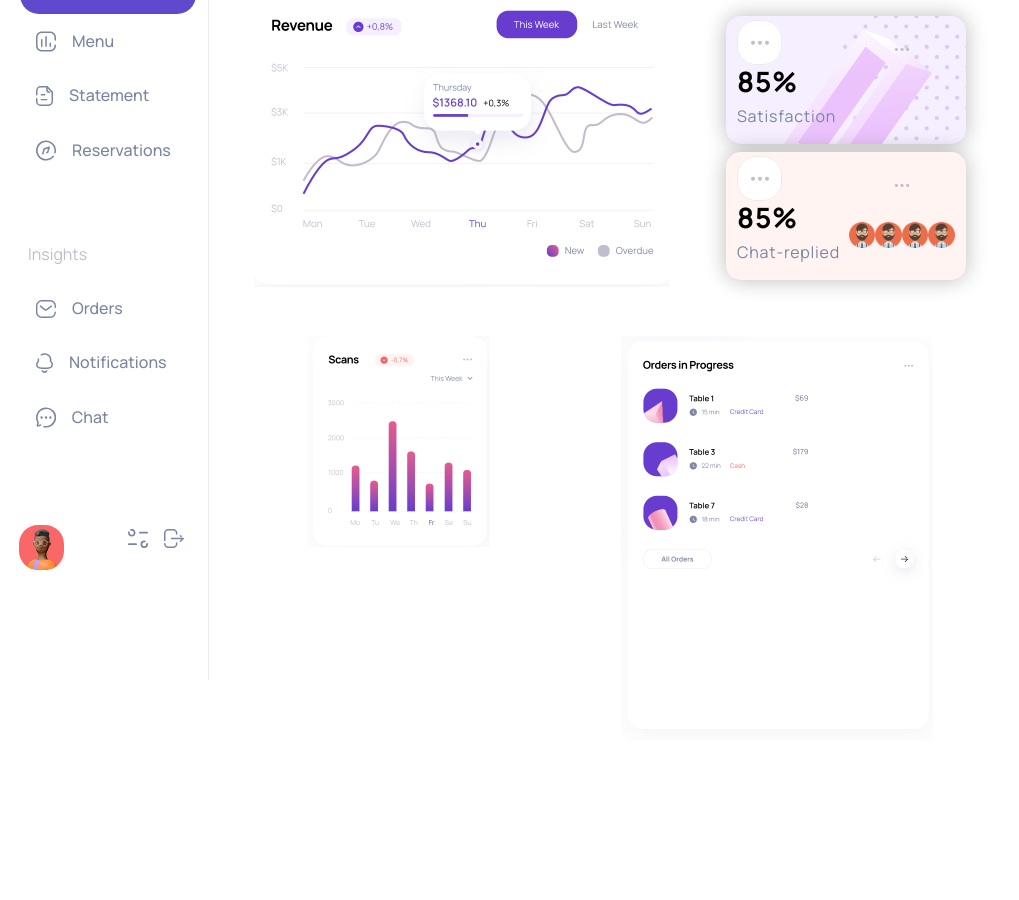
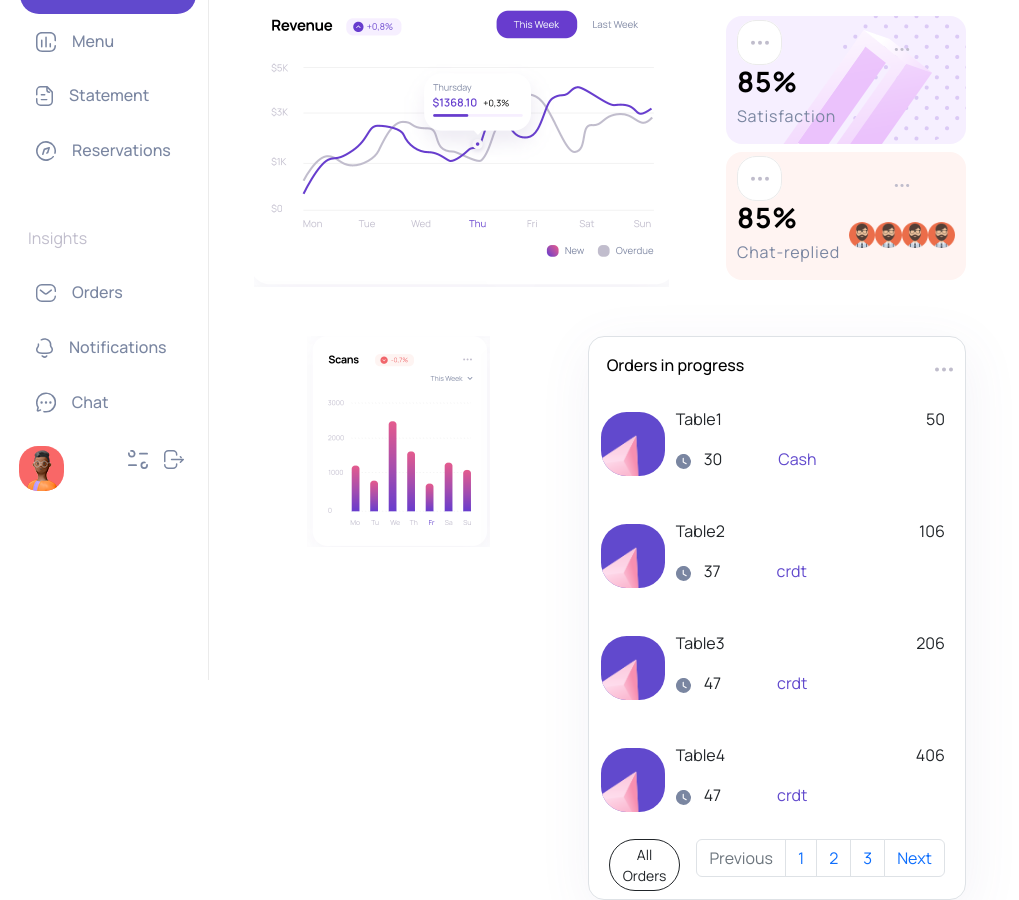
Before and after one commit to RohanGautam1/Lordwide, a React (Create React App) app: page /Dashboard in a window 1280 px wide. Shown: the part 120-1020 px from the top of the page, without its empty margins (0-1019 px from the left). Before the commit the page ends 860 px from the top, so only its background shows below. Built offline with nearby package versions, Linux system fonts and the light colour scheme; a web font is replaced by a local one.

Commit message:
Dashboard Elements Created

```diff
--- a/package.json
+++ b/package.json
@@ -1,5 +1,5 @@
 {
-  "homepage": "http://mywebsite.com/relativepath",
+  "homepage": "http://mywebsite.com",
   "name": "lordwide",
   "version": "0.1.0",
   "private": true,
--- a/src/App.css
+++ b/src/App.css
@@ -124,11 +124,11 @@ body{
   margin-bottom: 0.5rem;
   padding: 0 .7rem 1.2rem;
   border: none;
-  border-radius: 15px;
+  border-radius: 1rem;
   color:rgba(0,0,0,1);
   letter-spacing: .05rem;
   /* font-family: 'Oswald', sans-serif; */
-  box-shadow: 0 0 21px rgba(0,0,0,.27);
+  /* box-shadow: 0 0 21px rgba(0,0,0,.27); */
   /* background-color: #f6efff */
 }
 .chat-replied{
@@ -194,6 +194,44 @@ body{
     color: #7A86A1;
     font-weight: 400;
     font-size: medium;
+  }
+
+  .Order-in-Progress{
+    background-color: #FFFFFF;
+    border-radius: 1rem;
+    box-shadow: 2px 13px 54px #695F9714;  }
+
+    .Order-in-Progress .heading{
+      margin-top: 1.2rem;
+    }
+  .table-img{
+    width: 4rem;
+    height: 4rem;
+    margin-top: .8rem;
+    margin-right: .2rem;
+  }
+  tr {
+    display: block
+  }
+  td.break {
+    float: left;
+    /* line-height: 22px;  */
+  }
+  td.Payment-mode{
+    padding-left: 3rem;
+    color: #6149CD;
+  }
+  .price{
+    width: 50vw;
+    background: #ccc;
+    text-align: right;
+  }
+
+  .clock-img{
+    width: .938rem;
+    height: .938rem;
+    margin-right: .8rem;
+
   }
 
   /* ================================================================================
--- a/src/App.js
+++ b/src/App.js
@@ -1,8 +1,8 @@
 import './App.css';
 
-import Orders from './component/Orders';
+// import Orders from './component/Orders';
 // import Sidebar from './component/Sidebar';
-import Forgot from './component/Forgot';
+// import Forgot from './component/Forgot';
 import Signup from './component/Signup';
 // import Dashboard from './component/Dashboard';
 // import Changepass from './component/Changepass';
--- a/src/Sidebar.css
+++ b/src/Sidebar.css
@@ -14,7 +14,16 @@
     height: auto;
     padding: 0;
     width: 100%;
-    margin-bottom: 4rem;
+    margin-bottom: 3rem;
+  /* background-color: #7A86A1; */
+  margin-left: .5rem;
+  }
+
+  .Insights-SidebarList{
+    height: auto;
+    padding: 0;
+    width: 100%;
+    /* margin-bottom: 4rem; */
   /* background-color: #7A86A1; */
   margin-left: .5rem;
   }
@@ -34,6 +43,7 @@
       padding-left: 1rem;
       cursor: pointer;
       font-size: 1rem;
+      margin-bottom: 0.01rem;
 
     }
 
@@ -51,6 +61,7 @@
       padding-left: 1rem;
       cursor: pointer;
       font-size: 1rem;
+      margin-bottom: 0.01rem;
 
     }
     .menu-text{
@@ -105,12 +116,12 @@
 
   .SideBarEndrow{
     margin-left: 0.41rem;
-    margin-top: 5rem;
+    /* margin-top: 5rem; */
 
   }
   .SidebarEnd{
     display: flex;
-    flex-direction: row;
+    /* flex-direction: row; */
     /* margin-top: 2rem; */
   }
   .SidebarEnd1{
--- a/src/component/Dashboard.js
+++ b/src/component/Dashboard.js
@@ -1,20 +1,36 @@
-import React from 'react'
+import React, { useState } from 'react'
+import Sidebar from './Sidebar'
+import '../App.css';
 import LogoImage2 from '../images/button-more.svg';
 import iconmore from '../images/icon_more.svg';
+import imageavtar from '../images/image_avtar.svg';
+import clockImg from '../images/icon_clock.svg';
+import TableImage from '../images/image_avtar.svg';
 import YourImageHere from '../images/your_image_here.png';
 import revenuechart from '../images/revenuechart.png';
 import scans from '../images/scans.png';
 import ordersinprog from '../images/ordersinprog.png';
 // import satisfactionbg from '../images/satisfaction_bg.svg';
-import Sidebar from './Sidebar'
+
+
 
 
 function Dashboard() {
+
+    const data = [
+        {tablenum:1,bill:50,time:30,paymode:'Cash'},
+        {tablenum:2,bill:106,time:37,paymode:'crdt'},
+        {tablenum:3,bill:206,time:47,paymode:'crdt'},
+        {tablenum:4,bill:406,time:47,paymode:'crdt'}
+    ]
+
+    const [value, setValue] = useState(data);
+
     return (
         <>
             <div className="container-fluid d-flex flex-wrap" >
                 <div className="col-md-2">
-                          <Sidebar/>
+                    <Sidebar />
                 </div>
                 <div className="col-md-7">
                     <div className="row mt-3 mb-3">
@@ -65,9 +81,75 @@ function Dashboard() {
                         </div>
                     </div>
                     <div className="row d-flex flex-wrap">
-                <div className='col-md-6 text-center mt-5'><img  src={scans} alt="logo-img" /></div>
+                        <div className='col-md-6 text-center mt-5'><img src={scans} alt="logo-img" /></div>
 
-                <div className='col-md-6 text-center mt-5'><img  src={ordersinprog} alt="logo-img" /></div>
+
+                        {/* ====================================================================== */}
+                        <div className='col-md-6 mt-5 Order-in-Progress border'>
+                            <div className="heading d-flex justify-content-between">
+                                <h6>Orders in progress</h6>
+                                <img className='icon-more' src={iconmore} alt="logo-img" />
+
+                            </div>
+
+                            {
+                                data.map((val,index)=>{
+                                    return(
+                                        <>
+
+                            <div className="list d-flex mt-3">
+                                <img className="table-img" src={TableImage} alt="" srcset="" />
+                                <table class="table table-borderless">
+                                    <tbody>
+                                        <tr>
+
+                                            <td className='table-num'>Table{val.tablenum}</td>
+                                            <td className='price'>{val.bill}</td>
+                                            <td class="break"> <img className="clock-img" src={clockImg} alt="" srcset="" />{val.time}</td>
+                                            <td className="Payment-mode ml-1">{val.paymode}</td>
+                                        </tr>
+
+                                    </tbody>
+                                </table>
+                            </div>
+                                        </>
+                                    )
+
+
+                                })
+
+
+
+                            }
+
+
+                            <div className="row">
+
+                                <di v className='d-flex justify-content-space-between'>
+                                <button type="button" class="btn btn-outline-dark rounded-5 btn-sm m-2">
+                                    All Orders
+                                </button>
+
+                                <nav aria-label="Page navigation example">
+                                    <ul class="pagination justify-content-end m-2">
+                                        <li class="page-item disabled">
+                                            <a class="page-link" href="#" tabindex="-1">Previous</a>
+                                        </li>
+                                        <li class="page-item"><a class="page-link" href="#">1</a></li>
+                                        <li class="page-item"><a class="page-link" href="#">2</a></li>
+                                        <li class="page-item"><a class="page-link" href="#">3</a></li>
+                                        <li class="page-item">
+                                            <a class="page-link" href="#">Next</a>
+                                        </li>
+                                    </ul>
+                                </nav>
+                                </di>
+
+                            </div>
+                        </div>
+                        {/* ======================================================================= */}
+
+
                     </div>
                 </div>
                 {/* <div className="col-md-3 mt-3 border border-primary ">
--- a/src/component/Sidebar.js
+++ b/src/component/Sidebar.js
@@ -10,18 +10,6 @@ import { Link } from 'react-router-dom';
 
 
 function Sidebar() {
-    // const [activeIcons, setActiveIcons] = useState();
-
-
-    // function changeIcon(e, val) {
-    //     console.log(val, "sdfds");
-
-    //     console.log('ssss' + active);
-    //     setActiveIcons(SidebarData1)
-    //     window.location.pathname = val.link
-
-    //     console.log(activeIcons, "ajjay");
-    // }
     const [isHovering, setIsHovering] = useState();
 
     return (
@@ -44,7 +32,7 @@ function Sidebar() {
 
                                 key={key}
                                 className="Sidebar-row"
-                                id={window.location.pathname == val.link ? "active" : ""}
+                                id={window.location.pathname === val.link ? "active" : ""}
                                 onClick={(e) => {
                                     e.preventDefault()
                                     // changeIcon(e,val.link);
@@ -66,7 +54,7 @@ function Sidebar() {
 
                 <p className='insights'>Insights</p>
 
-                <ul className='SidebarList '>
+                <ul className='Insights-SidebarList '>
                     {SidebarData2.map((val,index, key) => {
                         const handleMouseEnter = () => {
                             setIsHovering(val.active_icon.type);
```
Lines whose indentation alone changed are shown as unchanged.
